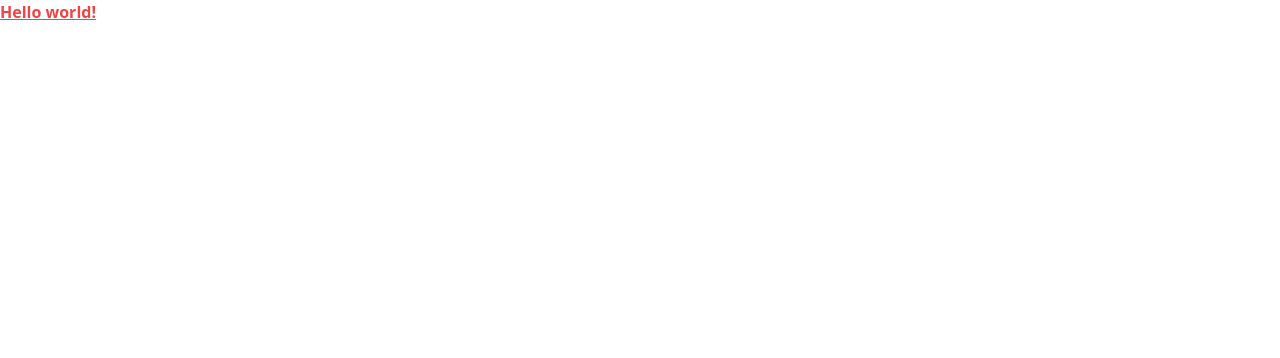
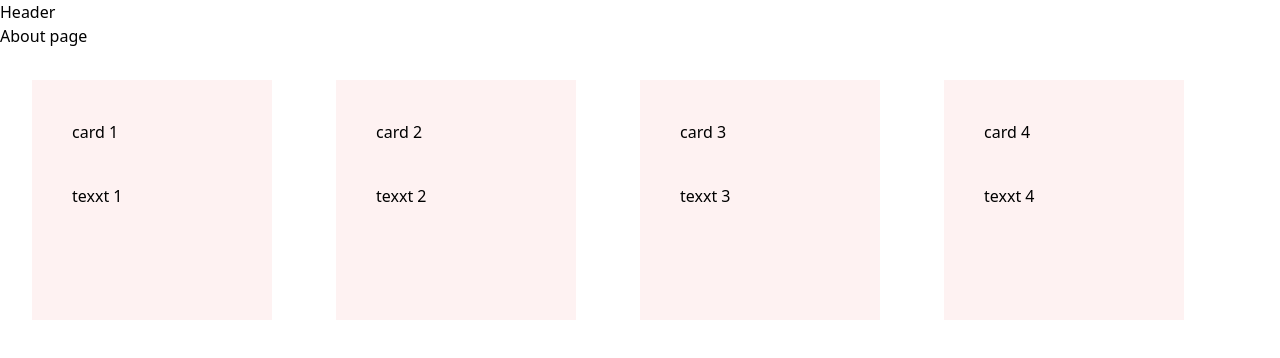
Before and after one commit to bhawanibytes/zidio-web, a React (Create React App) app: page /about in a window 1280 px wide. Shown: the top 358 px of the page. Built offline with nearby package versions, Linux system fonts and the light colour scheme.

Commit message:
feat(router): add react router dom and setup folder structure

```diff
--- a/package.json
+++ b/package.json
@@ -8,6 +8,7 @@
     "@testing-library/user-event": "^13.5.0",
     "react": "^18.3.1",
     "react-dom": "^18.3.1",
+    "react-router-dom": "^6.26.2",
     "react-scripts": "5.0.1",
     "web-vitals": "^2.1.4"
   },
--- a/src/App.css
+++ /dev/null
@@ -1,38 +0,0 @@
-.App {
-  text-align: center;
-}
-
-.App-logo {
-  height: 40vmin;
-  pointer-events: none;
-}
-
-@media (prefers-reduced-motion: no-preference) {
-  .App-logo {
-    animation: App-logo-spin infinite 20s linear;
-  }
-}
-
-.App-header {
-  background-color: #282c34;
-  min-height: 100vh;
-  display: flex;
-  flex-direction: column;
-  align-items: center;
-  justify-content: center;
-  font-size: calc(10px + 2vmin);
-  color: white;
-}
-
-.App-link {
-  color: #61dafb;
-}
-
-@keyframes App-logo-spin {
-  from {
-    transform: rotate(0deg);
-  }
-  to {
-    transform: rotate(360deg);
-  }
-}
--- a/src/App.js
+++ b/src/App.js
@@ -1,11 +1,18 @@
-import logo from './logo.svg';
-import './App.css';
+import React from "react";
+import { Routes, Route, BrowserRouter } from "react-router-dom";
+import Home from './pages/home/index';
+import About from './pages/about/index';
+import Contact from "./pages/contact/index";  // Assuming Contact is a default export
 
 function App() {
   return (
-    <h1 className="text-1xl font-bold underline text-red-500">
-    Hello world!
-  </h1>
+    <BrowserRouter>
+      <Routes>
+        <Route index element={<Home />} />
+        <Route path="/about" element={<About />} />
+        <Route path="/contact" element={<Contact />} />
+      </Routes>
+    </BrowserRouter>
   );
 }
 
--- /dev/null
+++ b/src/components/header.js
@@ -0,0 +1,7 @@
+export default function Header  ()  {
+    return (
+        <div>
+            Header
+        </div>
+    )
+}
--- a/src/index.js
+++ b/src/index.js
@@ -1,17 +1,31 @@
-import React from 'react';
-import ReactDOM from 'react-dom/client';
-import './index.css';
-import App from './App';
-import reportWebVitals from './reportWebVitals';
+import * as React from "react";
+import * as ReactDOM from "react-dom/client";
+import {
+  createBrowserRouter,
+  RouterProvider,
+} from "react-router-dom";
+import "./index.css";
+import About from "./pages/about";
+import Contact from "./pages/contact";
+import Home from "./pages/home";
 
-const root = ReactDOM.createRoot(document.getElementById('root'));
-root.render(
+const router = createBrowserRouter([
+  {
+    path: "/",
+    element: <Home/>,
+  },
+  {
+    path: "/about",
+    element: <About/>,
+  },
+  {
+    path: "/contact",
+    element: <Contact/>,
+  },
+]);
+
+ReactDOM.createRoot(document.getElementById("root")).render(
   <React.StrictMode>
-    <App />
+    <RouterProvider router={router} />
   </React.StrictMode>
 );
-
-// If you want to start measuring performance in your app, pass a function
-// to log results (for example: reportWebVitals(console.log))
-// or send to an analytics endpoint. Learn more: https://bit.ly/CRA-vitals
-reportWebVitals();
--- /dev/null
+++ b/src/pages/about/component/stats.js
@@ -0,0 +1,10 @@
+export default function Stats({heading, text}){
+    return (
+        <div>
+            <div className="h-60 w-60 bg-red-50 m-8 p-10 space-y-10 ">
+                <h1>{heading}</h1>
+                <p> {text} </p>
+            </div>
+        </div>
+    )
+}
--- /dev/null
+++ b/src/pages/about/index.js
@@ -0,0 +1,18 @@
+import  Header  from "../../components/header"
+import Stats from "./component/stats"
+
+export default function About() {
+    return (
+      <div>
+        <Header/>
+        About page
+        <div className="flex">
+          {/* component example  */}
+        <Stats heading={"card 1"} text={'texxt 1'}/>
+        <Stats  heading={"card 2"} text={'texxt 2'}/>
+        <Stats  heading={"card 3"} text={'texxt 3'}/>
+        <Stats  heading={"card 4"} text={'texxt 4'}/>
+        </div>
+      </div>
+    )
+}
--- /dev/null
+++ b/src/pages/contact/index.js
@@ -0,0 +1,11 @@
+import React from 'react';
+import  Header  from '../../components/header';
+
+export default function  Contact ()  {
+    return (
+        <div>
+            <Header/>
+            Contact page
+        </div>
+    )
+}
--- /dev/null
+++ b/src/pages/home/index.js
@@ -0,0 +1,10 @@
+import  Header  from "../../components/header"
+
+export default function Home () {
+    return (
+        <div>
+            <Header/>
+            Home page
+        </div>
+    )
+}
```
Also changed, not shown: 2 other files (tests, documents, lock files or other folders).
